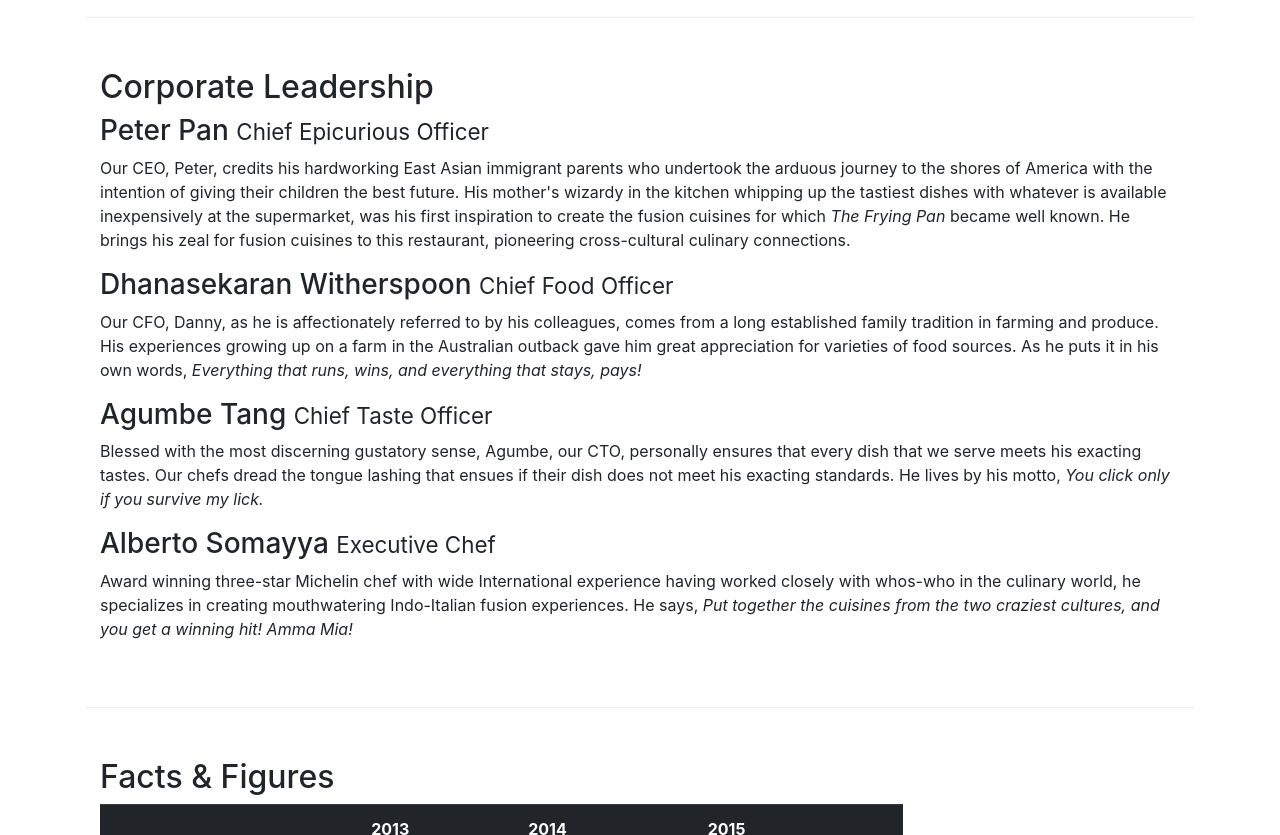
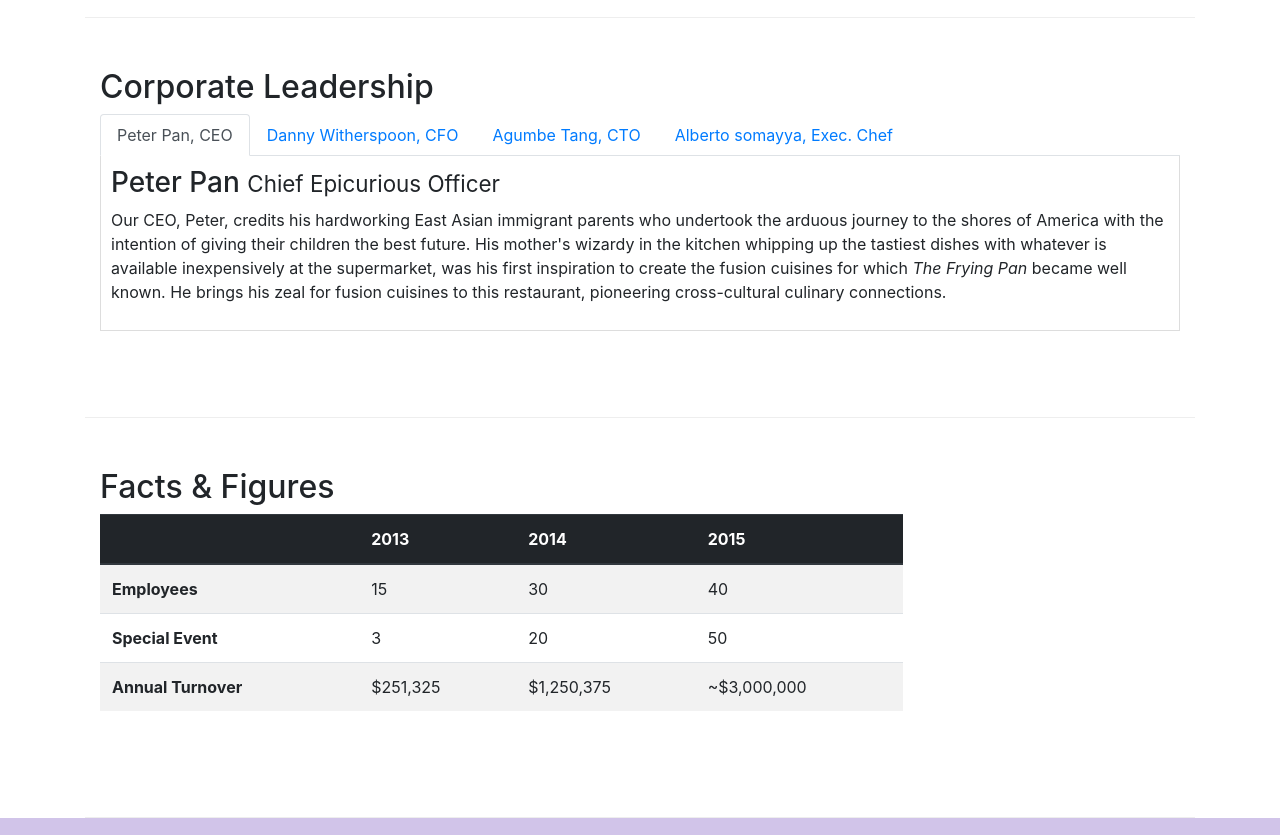
Before and after one commit to wuk519/UIClass, a website: page aboutus.html in a window 1280 px wide. Shown: the part 970-1805 px from the top of the page. Drawn offline with nearby package versions, Linux system fonts and the light colour scheme.

Commit message:
fix nav tab

```diff
--- a/aboutus.html
+++ b/aboutus.html
@@ -101,16 +101,42 @@
         <div class="row row-content">
             <div class="col-12">
                 <h2>Corporate Leadership</h2>
+
+                <ul class="nav nav-tabs">
+                    <li class="nav-item">
+                        <a class="nav-link active" href="#peter" role="tab" data-toggle="tab">Peter Pan, CEO</a>
+                    </li>
+                    <li class="nav-item">
+                        <a class="nav-link" href="#danny" role="tab" data-toggle="tab">Danny Witherspoon, CFO</a>
+                    </li>
+                    <li class="nav-item">
+                        <a class="nav-link" href="#agumbe" role="tab" data-toggle="tab">Agumbe Tang, CTO</a>
+                    </li>
+                    <li class="nav-item">
+                        <a class="nav-link" href="#alberto" role="tab" data-toggle="tab">Alberto somayya, Exec. Chef</a>
+                    </li>
+                </ul>
+                <div class="tab-content">
+                    <div role="tabpanel" class="tab-pane fade show active" id="peter">
                         <h3>Peter Pan <small>Chief Epicurious Officer</small></h3>
                         <p class="d-none d-sm-block">Our CEO, Peter, credits his hardworking East Asian immigrant parents who undertook the arduous journey to the shores of America with the intention of giving their children the best future. His mother's wizardy in the kitchen whipping up the tastiest dishes with whatever is available inexpensively at the supermarket, was his first inspiration to create the fusion cuisines for which <em>The Frying Pan</em> became well known. He brings his zeal for fusion cuisines to this restaurant, pioneering cross-cultural culinary connections.</p>
+                    </div>
+                    <div role="tabpanel" class="tab-pane fade" id="danny">
                         <h3>Dhanasekaran Witherspoon <small>Chief Food Officer</small></h3>
                         <p class="d-none d-sm-block">Our CFO, Danny, as he is affectionately referred to by his colleagues, comes from a long established family tradition in farming and produce. His experiences growing up on a farm in the Australian outback gave him great appreciation for varieties of food sources. As he puts it in his own words, <em>Everything that runs, wins, and everything that stays, pays!</em></p>
+                    </div>
+                    <div role="tabpanel" class="tab-pane fade" id="agumbe">
                         <h3>Agumbe Tang <small>Chief Taste Officer</small></h3>
                         <p class="d-none d-sm-block">Blessed with the most discerning gustatory sense, Agumbe, our CTO, personally ensures that every dish that we serve meets his exacting tastes. Our chefs dread the tongue lashing that ensues if their dish does not meet his exacting standards. He lives by his motto, <em>You click only if you survive my lick.</em></p>
+                    </div>
+                    <div role="tabpanel" class="tab-pane fade" id="alberto">
                         <h3>Alberto Somayya <small>Executive Chef</small></h3>
                         <p class="d-none d-sm-block">Award winning three-star Michelin chef with wide International experience having worked closely with whos-who in the culinary world, he specializes in creating mouthwatering Indo-Italian fusion experiences. He says, <em>Put together the cuisines from the two craziest cultures, and you get a winning hit! Amma Mia!</em></p>
                     </div>
                 </div>
+            </div>
+        </div>
+
         <div class="row row-content">
             <div class="col-12 col-sm-9">
                 <h2>Facts &amp; Figures</h2>
@@ -195,6 +221,16 @@
         </div>
     </footer>
 
+    <script src="node_modules/jquery/dist/jquery.min.js"></script>
+    <script src="node_modules/tether/dist/js/tether.min.js"></script>
+    <script src="node_modules/bootstrap/dist/js/bootstrap.min.js"></script>
+
+    <script>
+        $('#myTab a').on('click', function (e) {
+        e.preventDefault()
+        $(this).tab('show')
+    })
+    </script>
 </body>
 
 </html>
--- a/css/styles.css
+++ b/css/styles.css
@@ -38,3 +38,10 @@ body {
     background-color: #512da8;
 
 }
+
+.tab-content {
+    border-left: 1px solid #ddd;
+    border-right: 1px solid #ddd;
+    border-bottom: 1px solid #ddd;
+    padding: 10px;
+}
--- a/package.json
+++ b/package.json
@@ -11,7 +11,7 @@
   "author": "",
   "license": "ISC",
   "devDependencies": {
-    "lite-server": "^2.3.0"
+    "lite-server": "^2.6.1"
   },
   "dependencies": {
     "bootstrap": "^4.0.0",
```
Also changed, not shown: 1 other file. Lines whose indentation alone changed are shown as unchanged.
